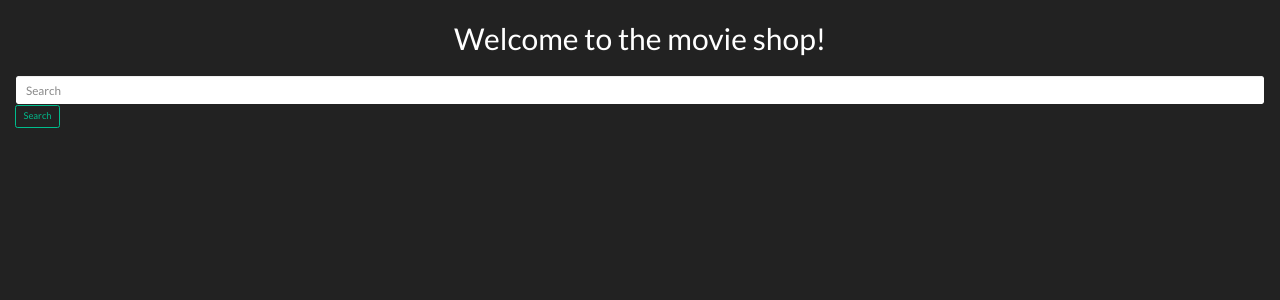
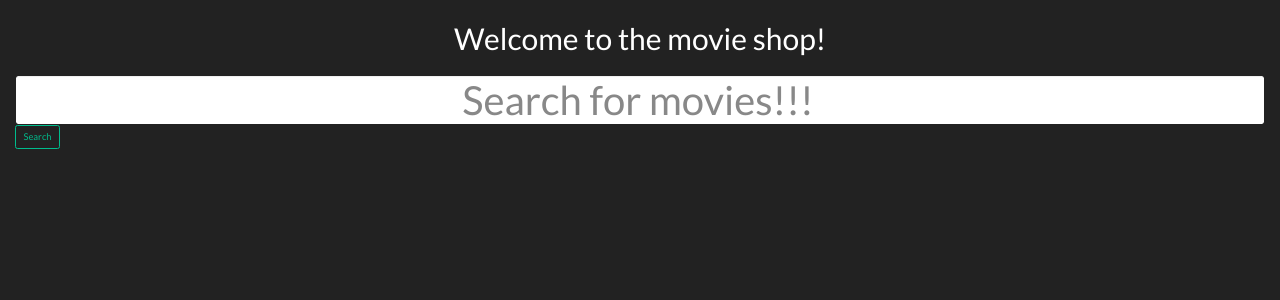
Before and after one commit to avalenz95/contractor, a Flask app: page / in a window 1280 px wide. Shown: the part 112-412 px from the top of the page. Run offline with Flask 2, Linux system fonts and the light colour scheme; some libraries are stand-ins or nearby versions.

Commit message:
modify searchbar

```diff
--- a/static/css/main.css
+++ b/static/css/main.css
@@ -1,5 +1,18 @@
+
 .navbar-brand {
     padding: 0 15px;
     height: 90px;
     line-height: 160px;
   }
+
+/* increase size of search bar */
+.form-control {
+    height: 50px;
+}
+
+/* Center Search bar contents and increase fontsize */
+input[type="search"] {
+    font-size: 40px;
+    color: black;
+    text-align: center;
+}
--- a/templates/index.html
+++ b/templates/index.html
@@ -4,8 +4,8 @@
 <div class="container-fluid">
     <h1 class="text-center">Welcome to the movie shop!</h1>
 
-    <form class="mx-2 my-auto d-inline w-100">
-            <input class="form-control form-control-lg" type="search" placeholder="Search" aria-label="Search">
+    <form class="searchbar mx-2 my-auto d-inline w-100">
+            <input class="form-control form-control-lg" type="search" placeholder="Search for movies!!!" aria-label="Search">
             <button class="btn btn-outline-success my-2 my-sm-0" type="submit">Search</button>
           </form>
 </div>
```
